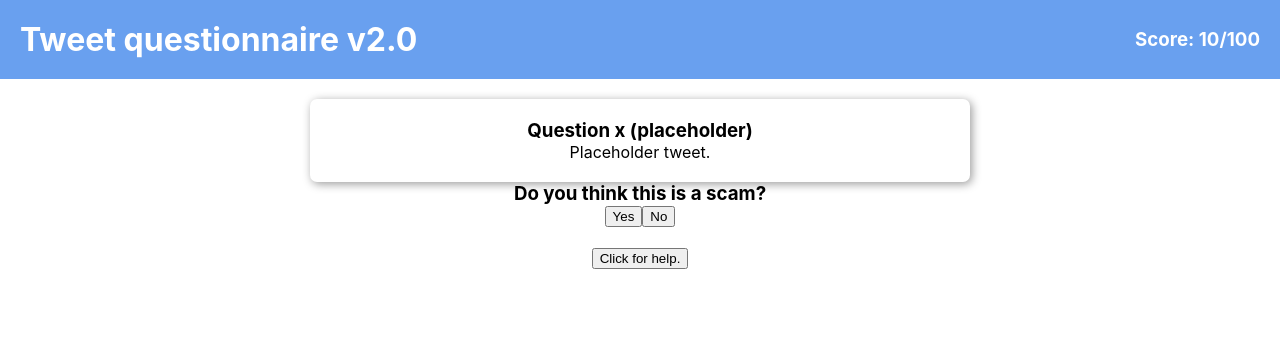
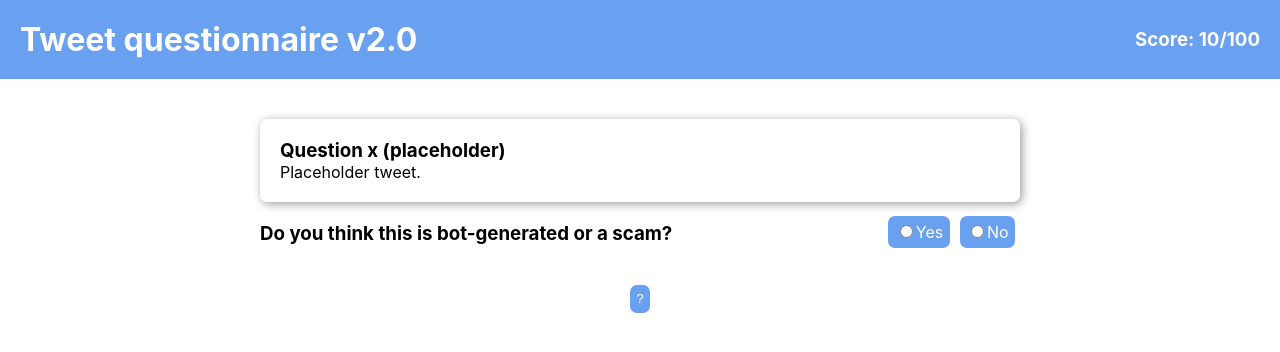
Before and after one commit to AshkanArabim/bot-detection-quiz, a React (Create React App) app in the folder front/: page / in a window 1280 px wide. Shown: the top 352 px of the page. Built offline with nearby package versions, Linux system fonts and the light colour scheme.

Commit message:
update style

```diff
--- a/front/src/App.css
+++ b/front/src/App.css
@@ -6,7 +6,23 @@
 :root {
   --twitter-blue: #69a0ef;
   --global-spacing: 20px;
-  --global-width: min(700px, 100vw);
+  --global-width: min(800px, 100vw);
+  --global-br: 7px;
+  --global-shadow: 2px 2px 10px rgba(0, 0, 0, 0.4);
+}
+
+button, .btnStyle{
+  background: var(--twitter-blue);
+  color: white;
+  border: 0;
+  padding: 0.4rem;
+  border-radius: var(--global-br);
+  transition: 0.2s;
+}
+
+button:hover, .btnStyle:hover {
+  background: black;
+  box-shadow: var(--global-shadow);
 }
 
 .App {
--- a/front/src/components/Help/Help.js
+++ b/front/src/components/Help/Help.js
@@ -7,7 +7,7 @@ export default function Help() {
 
   return (
     <div>
-      <button onClick={showHelp}>Click for help.</button>
+      <button onClick={showHelp}>?</button>
     </div>
   );
 }
--- a/front/src/components/Main/Main.css
+++ b/front/src/components/Main/Main.css
@@ -1,4 +1,4 @@
 div#main {
-  padding: var(--global-spacing);
+  margin: var(--global-spacing);
   width: var(--global-width);
 }
--- a/front/src/components/Main/Main.js
+++ b/front/src/components/Main/Main.js
@@ -1,16 +1,15 @@
 import TweetCard from "../TweetCard/TweetCard";
 import ResponseButtons from "../ResponseButtons/ResponseButtons";
 
-import './Main.css';
+import "./Main.css";
 // import { getTweets } from "../scripts/database";
 // import { sendFeedback } from "../scripts/database";
 
 export default function Main() {
   return (
-    <div id = 'main'>
-      {/* tweet card */}
+    <div id="main">
+
       <TweetCard tweetText="Placeholder tweet." />
-      {/* response buttons */}
       <ResponseButtons />
       {/* feedback */}
     </div>
--- /dev/null
+++ b/front/src/components/ResponseButtons/ResponseButtons.css
@@ -0,0 +1,9 @@
+div#responseRoot {
+  display: flex;
+  justify-content: space-between;
+  margin: inherit;
+}
+
+label {
+  margin: 5px;
+}
--- a/front/src/components/ResponseButtons/ResponseButtons.js
+++ b/front/src/components/ResponseButtons/ResponseButtons.js
@@ -1,9 +1,24 @@
+import "./ResponseButtons.css";
+
 export default function ResponseButtons() {
+  function handleSubmit(e) {
+    e.preventDefault();
+  }
+
   return (
-    <div>
-      <h3>Do you think this is a scam?</h3>
-      <button id = 'scamYes'>Yes</button>
-      <button id = 'scamNo'>No</button>
+    <div id="responseRoot">
+      <h3>Do you think this is bot-generated or a scam?</h3>
+
+      <form onSubmit={handleSubmit}>
+        <label for="userResponseYes" className="btnStyle">
+          <input type="radio" name="userResponse" id="userResponseYes"></input>
+          Yes
+        </label>
+        <label for="userResponseNo" className="btnStyle">
+          <input type="radio" name="userResponse" id="userResponseNo"></input>
+          No
+        </label>
+      </form>
     </div>
-  )
+  );
 }
--- a/front/src/components/TweetCard/TweetCard.css
+++ b/front/src/components/TweetCard/TweetCard.css
@@ -1,6 +1,8 @@
 .tweetcard {
+  text-align: left;
+  margin: inherit;
   background: white;
-  box-shadow: 2px 2px 10px rgba(0, 0, 0, 0.4);
-  border-radius: 7px;
+  box-shadow: var(--global-shadow);
+  border-radius: var(--global-br);
   padding: var(--global-spacing);
 }
```
Also changed, not shown: front/src/components/ProgressBar/ProgressBar.css (added), front/src/components/ProgressBar/ProgressBar.jsx (added), 2 other files (tests, documents, lock files or other folders).
